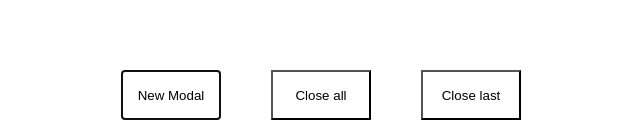
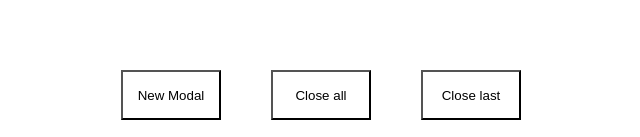
Before and after one commit to sergey-lapin/modalz, a React (Create React App) app: page / in a window 1280 px wide. Shown: the part 660-797 px from the top of the page, without its empty margins (319-959 px from the left). Built offline with nearby package versions, Linux system fonts and the light colour scheme.

Commit message:
fix button style

```diff
--- a/src/App.css
+++ b/src/App.css
@@ -10,6 +10,10 @@
 * {
     -webkit-appearance:none;
     touch-action: manipulation;
+}
+
+*:focus {
+    outline: none;
 }
 
 .new-modal-wrapper{
@@ -40,6 +44,7 @@
    width: 100px;
    height: 50px;
    cursor: pointer;
+   color: black;
    background: rgba(255, 255, 255, 1);
    -webkit-touch-callout: none; /* iOS Safari */
    -webkit-user-select: none; /* Safari */
@@ -50,6 +55,7 @@
                                  supported by Chrome, Edge, Opera and Firefox */
 }
 
+
 .modal-close {
     font-size: 30px;
     position: absolute;
```
